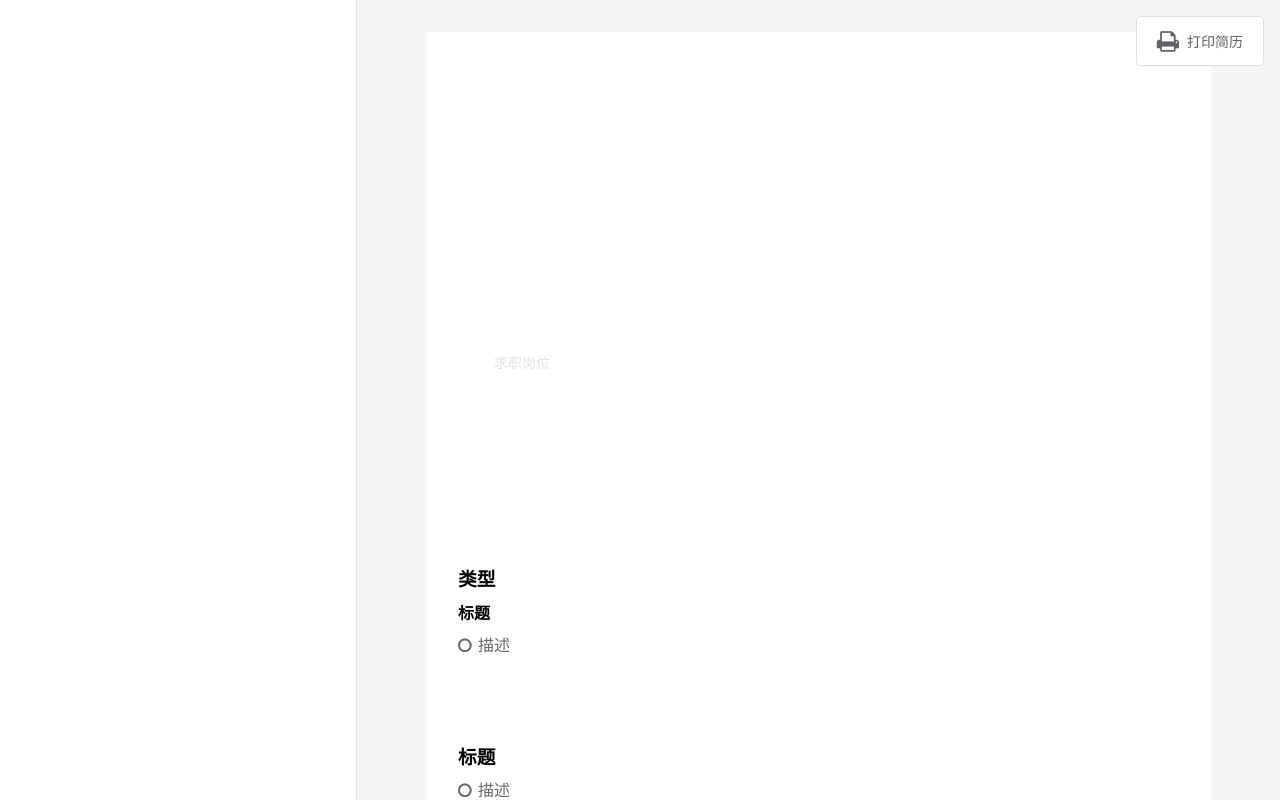
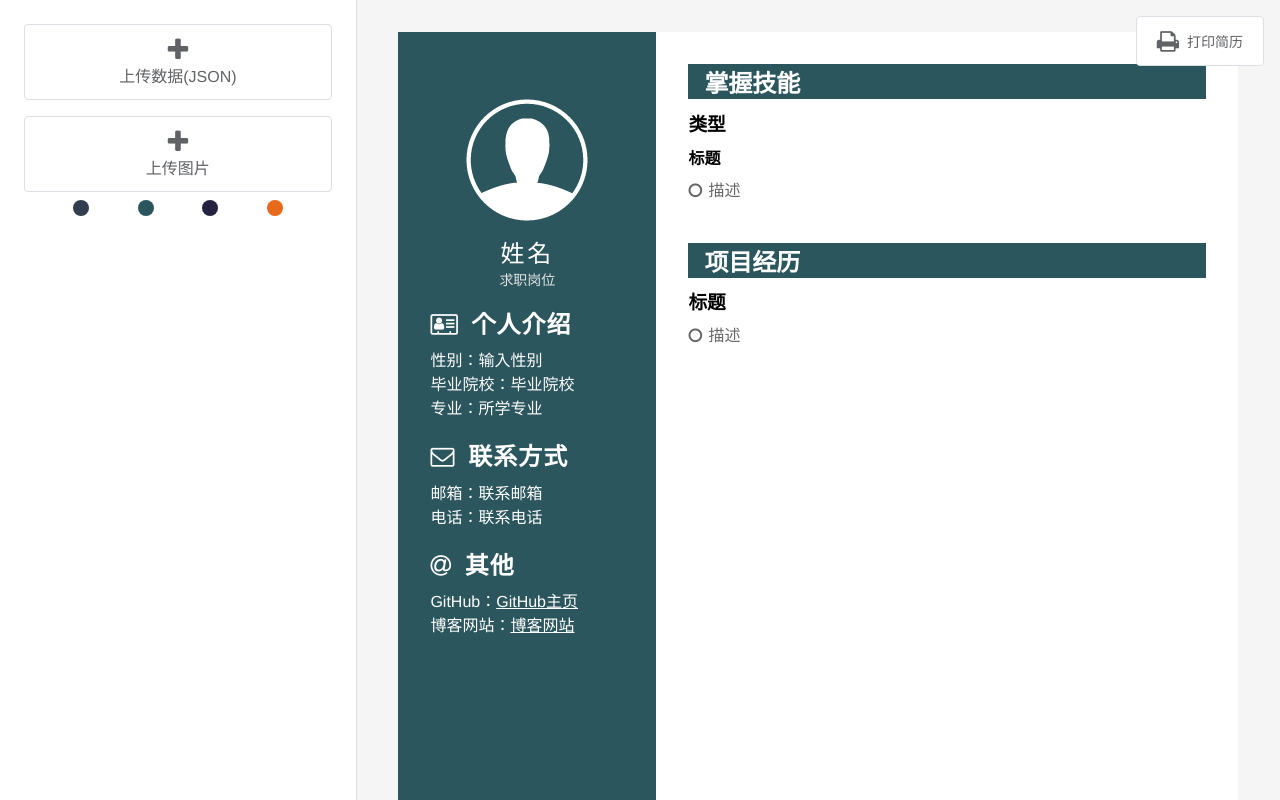
Before and after one commit to eddievandeer/resume, a Vue app: page / in a window 1280 px wide. Shown: the top 800 px of the page. Built offline with nearby package versions, Linux system fonts and the light colour scheme.

Commit message:
feat(console): set template for console

```diff
--- a/src/components/Container.vue
+++ b/src/components/Container.vue
@@ -1,10 +1,9 @@
 <template>
     <div class="resume-container">
-        <div id="pdfCentent" class="resume vertical">
-            <personal-info></personal-info>
+        <div id="pdfCentent" :class="['resume', theme.type, theme.style, theme.color]">
+            <personal-info :style="theme.style"></personal-info>
             <div class="pluggable">
-                <component :is="part" v-for="(part, index) in parts" :key="index"></component>
-                <button @click="remove(index)"><i class="fa fa-trash-o" aria-hidden="true"></i>移除</button>
+                <component v-for="(part, index) in parts" :key="index" :is="part"></component>
             </div>
         </div>
     </div>
@@ -12,22 +11,31 @@
 
 <script>
     import {
+        ref
+    } from 'vue'
+    import {
         useStore
     } from 'vuex'
+
+    import {
+        REMOVE_PART
+    } from '../store/mutation-types'
 
     export default {
         name: 'Container',
         setup() {
             const store = useStore()
             const parts = store.state.parts
+            const theme = store.state.theme
 
             function remove(index) {
-                store.commit('REMOVE_PART', index)
+                store.commit(REMOVE_PART, index)
             }
 
             return {
                 parts,
-                remove
+                remove,
+                theme
             }
         }
     }
@@ -37,6 +45,7 @@
 <style lang="scss" scoped>
     .resume-container {
         padding: 2rem 0;
+        box-sizing: border-box;
         background-color: #f5f5f6;
         flex: 3;
         display: flex;
@@ -44,10 +53,15 @@
         align-items: center;
 
         .resume {
-            width: 85%;
-            min-height: 100vh;
+            width: 840px;
+            min-height: 988px;
             background-color: white;
             display: flex;
+
+            .pluggable {
+                padding-bottom: 2rem;
+                flex: 3;
+            }
 
             &.horizontal {
                 flex-direction: row;
--- a/src/components/ResumeConsole/index.vue
+++ b/src/components/ResumeConsole/index.vue
@@ -1,14 +1,42 @@
 <template>
     <div class="console-wrapper">
-
+        <load-json></load-json>
+        <load-image></load-image>
+        <div class="color-buttons">
+            <button v-for="color in colors" :key="color" :class="['color-button', color]"
+                @click="setColor(color)"></button>
+        </div>
     </div>
 </template>
 
 <script>
+    import {
+        useStore
+    } from 'vuex'
+    import {
+        SET_COLOR
+    } from '../../store/mutation-types'
+    import colors from '../../store/colors'
+    import LoadJson from './Load/LoadJson'
+    import LoadImage from './Load/LoadImage'
+
     export default {
         name: 'ResumeConsole',
+        components: {
+            LoadJson,
+            LoadImage
+        },
         setup() {
+            const store = useStore()
 
+            function setColor(color) {
+                store.commit(SET_COLOR, color)
+            }
+
+            return {
+                colors,
+                setColor
+            }
         }
     }
 
@@ -19,6 +47,20 @@
         border-right: 1px solid #e0e0e0;
         padding: 1.5rem;
         flex: 1;
+
+        .color-buttons {
+            width: 100%;
+            height: 2rem;
+            display: flex;
+            justify-content: space-evenly;
+            align-items: center;
+
+            .color-button {
+                width: 1rem;
+                height: 1rem;
+                border-radius: 50%;
+            }
+        }
     }
 
 </style>
```
